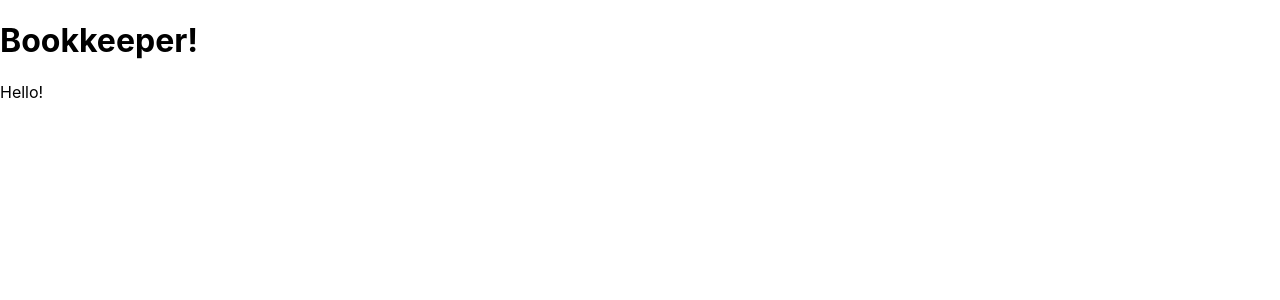
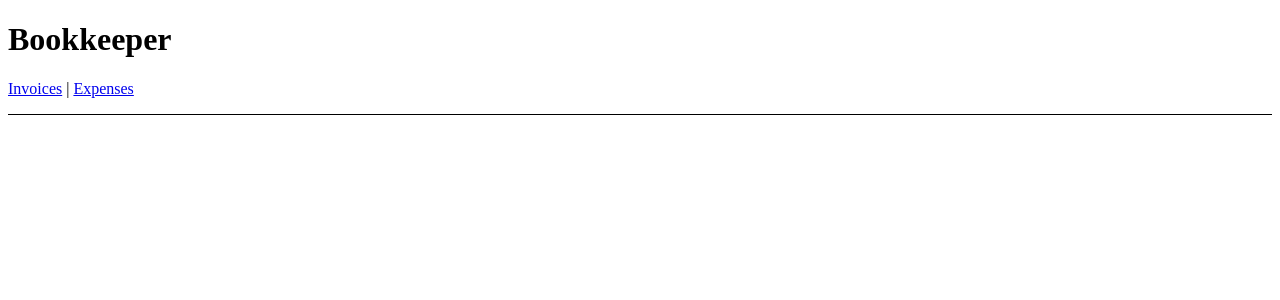
Before and after one commit to YOONHEECHEOL/tic-tac-toe, a React (Create React App) app: page / in a window 1280 px wide. Shown: the top 300 px of the page. Built offline with nearby package versions, Linux system fonts and the light colour scheme.

Commit message:
react-router tutorialing

```diff
--- a/package.json
+++ b/package.json
@@ -6,9 +6,10 @@
     "@testing-library/jest-dom": "^5.11.4",
     "@testing-library/react": "^11.1.0",
     "@testing-library/user-event": "^12.1.10",
+    "history": "^5.2.0",
     "react": "^17.0.2",
     "react-dom": "^17.0.2",
-    "react-router-dom": "^6.1.1",
+    "react-router-dom": "^6.2.1",
     "react-scripts": "4.0.3",
     "web-vitals": "^1.0.1"
   },
--- a/src/App.js
+++ b/src/App.js
@@ -1,11 +1,18 @@
-import "./App.css";
+import { Link } from "react-router-dom";
 
-function App() {
+export default function App() {
   return (
-    <>
-      <div>Hello!</div>
-    </>
+    <div>
+      <h1>Bookkeeper</h1>
+      <nav
+        style={{
+          borderBottom: "solid 1px",
+          paddingBottom: "1rem",
+        }}
+      >
+        <Link to="/invoices">Invoices</Link> |{" "}
+        <Link to="/expenses">Expenses</Link>
+      </nav>
+    </div>
   );
 }
-
-export default App;
--- a/src/index.js
+++ b/src/index.js
@@ -1,31 +1,17 @@
-import React from "react";
-import ReactDOM from "react-dom";
-import "./index.css";
+import { render } from "react-dom";
+import { BrowserRouter, Routes, Route } from "react-router-dom";
 import App from "./App";
-import About from "./pages/About";
-import Home from "./pages/Home";
-import Profile from "./pages/Profile";
-import { Route, BrowserRouter, Routes } from "react-router-dom";
+import Expenses from "./routes/expenses";
+import Invoices from "./routes/invoices";
 
-import reportWebVitals from "./reportWebVitals";
-
-ReactDOM.render(
-  // <React.StrictMode>
-  <>
-    <BrowserRouter>
-      <Routes>
-        <Route path="/" element={<Home />} />
-        <Route path="/about" element={<About />} />
-        <Route path="/profile" element={<Profile />} />
-      </Routes>
-    </BrowserRouter>
-    <App />
-  </>,
-  // </React.StrictMode>
-  document.getElementById("root")
+const rootElement = document.getElementById("root");
+render(
+  <BrowserRouter>
+    <Routes>
+      <Route path="/" element={<App />} />
+      <Route path="expenses" element={<Expenses />} />
+      <Route path="invoices" element={<Invoices />} />
+    </Routes>
+  </BrowserRouter>,
+  rootElement
 );
-
-// If you want to start measuring performance in your app, pass a function
-// to log results (for example: reportWebVitals(console.log))
-// or send to an analytics endpoint. Learn more: https://bit.ly/CRA-vitals
-reportWebVitals();
--- a/src/pages/About.jsx
+++ /dev/null
@@ -1,3 +0,0 @@
-export default function About() {
-  return <div>소개 입니다.</div>;
-}
--- a/src/pages/Home.jsx
+++ /dev/null
@@ -1,7 +0,0 @@
-export default function Home() {
-  return (
-    <div>
-      <h1>Bookkeeper!</h1>
-    </div>
-  );
-}
--- a/src/pages/Profile.jsx
+++ /dev/null
@@ -1,3 +0,0 @@
-export default function Profile() {
-  return <div>프로필 입니다.</div>;
-}
--- /dev/null
+++ b/src/routes/expenses.jsx
@@ -0,0 +1,7 @@
+export default function Expenses() {
+    return (
+      <main style={{ padding: "1rem 0" }}>
+        <h2>Expenses</h2>
+      </main>
+    );
+  }
--- /dev/null
+++ b/src/routes/invoices.jsx
@@ -0,0 +1,7 @@
+export default function Invoices() {
+    return (
+      <main style={{ padding: "1rem 0" }}>
+        <h2>Invoices</h2>
+      </main>
+    );
+  }
```
Also changed, not shown: 2 other files (tests, documents, lock files or other folders).
